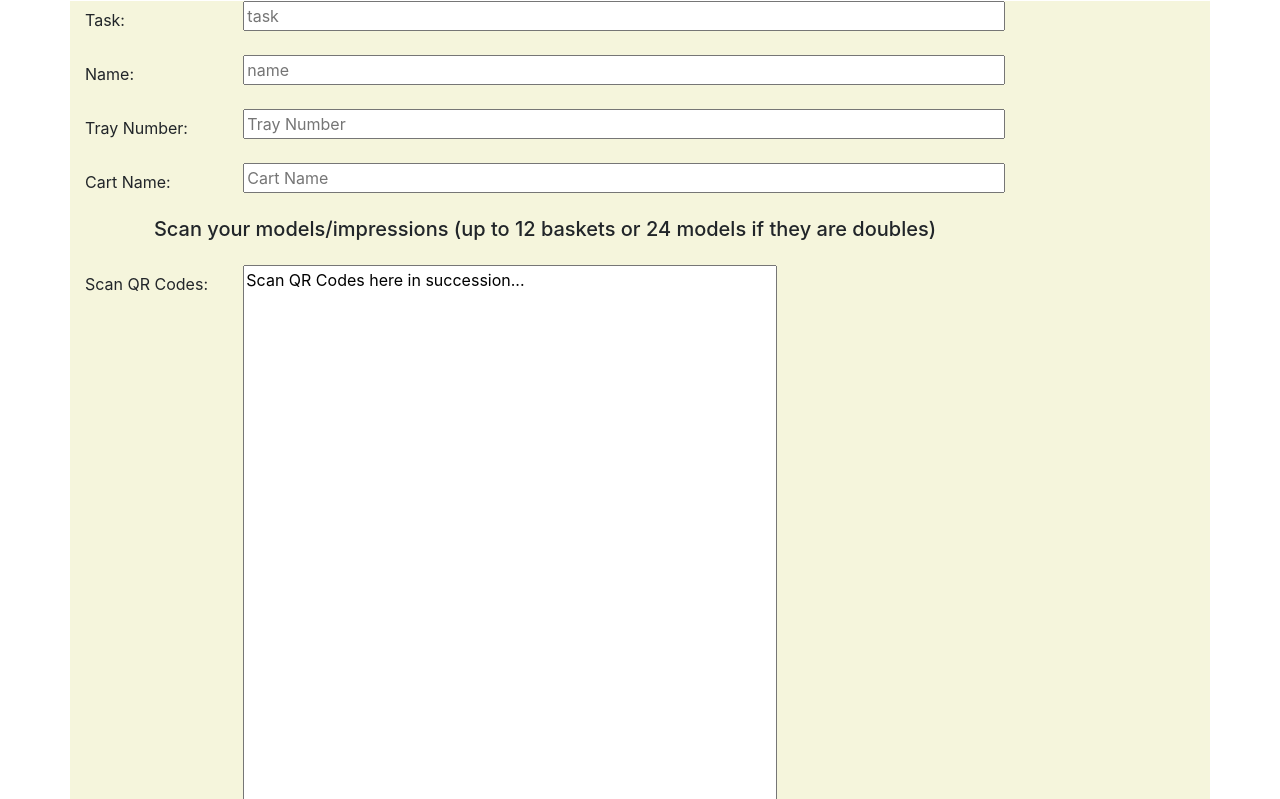
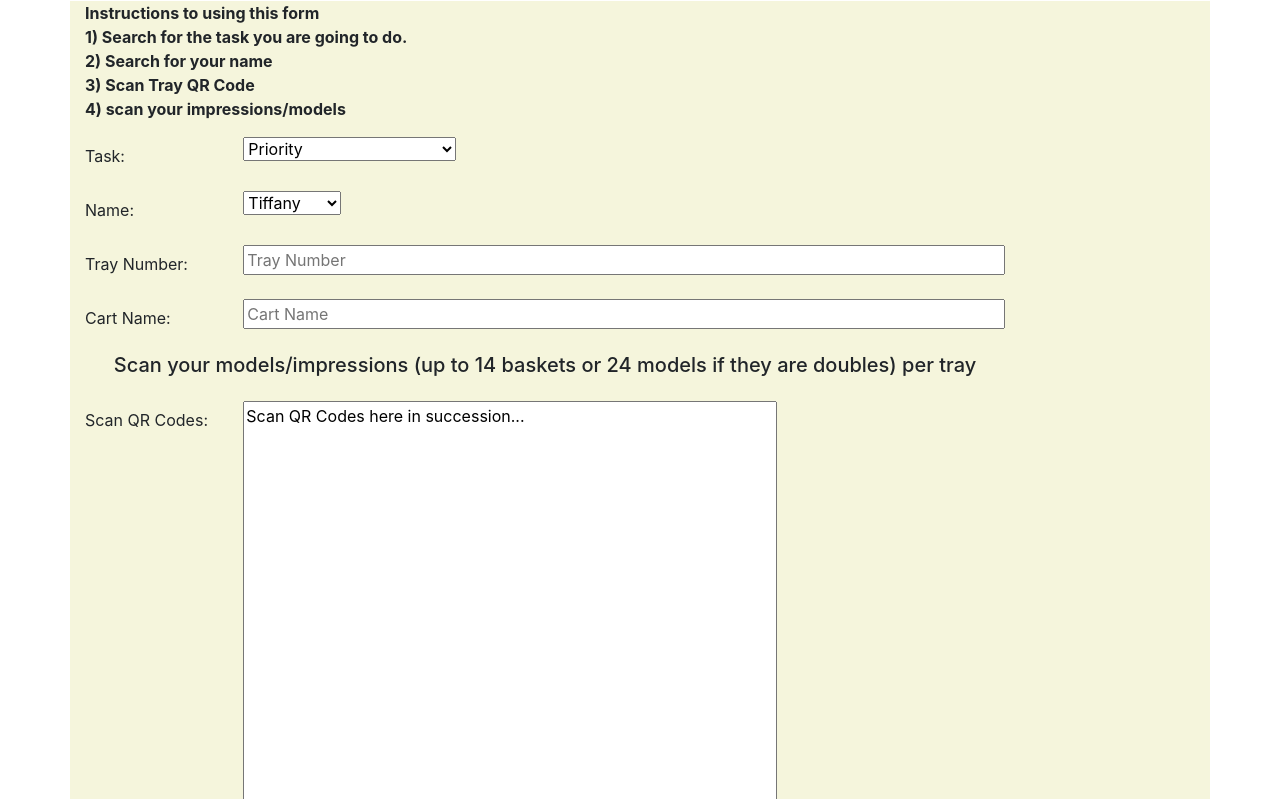
Before and after one commit to Clear-Club/form-to-gs, a website: page secondForm.html in a window 1280 px wide. Shown: the part 157-956 px from the top of the page. Drawn offline with nearby package versions, Linux system fonts and the light colour scheme.

Commit message:
finalized drop down items, added instructions to the form, but will be needing some styling to make it look nicer

```diff
--- a/css/styles.css
+++ b/css/styles.css
@@ -14,3 +14,7 @@ h5 {
     text-align: center;
     width: 100%;
 }
+
+p {
+    font-weight: bold;
+}
--- a/secondForm.html
+++ b/secondForm.html
@@ -21,24 +21,59 @@
         </nav>
 
         <!-- header -->
-        <h1>Sample Form to GS <br>Version 02</h1>
+        <h1>Tech Tracking <br>Form</h1>
 
         <!-- form -->
         <div class="container">
+
+            <p>
+                Instructions to using this form <br>
+                1) Search for the task you are going to do.<br>
+                2) Search for your name <br>
+                3) Scan Tray QR Code <br>
+                4) scan your impressions/models
+            </p>
             <div class="row row-content">
                 <div class="col-md-10">
                     <form name='submit-to-google-sheets' id='submit-to-google-sheets'>
                         <div class="form-group row">
                             <label for="task" class="col-md-2 col-form-label">Task: </label>
                             <div class="col-md-10">
-                                <input name="task" type="text" placeholder="task" required/>
+                                <select id="task" name="task" required>
+                                    <option value="Priority">Priority</option>
+                                    <option value="Tech Trimming">Tech Trimming</option>
+                                    <option value="Pouring">Pouring</option>
+                                    <option value="Breaking">Breaking</option>
+                                    <option value="Accepted Guards">Accepted Guards</option>
+                                    <option value="Repour Guard Not Made">Repour Guard Made</option>
+                                    <option value="Repour G.M.">Repour Guard NOT Made</option>
+                                </select>
                             </div>
                         </div>
 
                         <div class="form-group row">
                             <label for="name" class="col-md-2 col-form-label">Name: </label>
                             <div class="col-md-10">
-                                <input name="name" type="text" placeholder="name" required/>
+                                <select id="name" name="name" required>
+                                    <optgroup label="Techs">
+                                        <option value="Tiffany">Tiffany</option>
+                                        <option value="Cristian">Cristian</option>
+                                        <option value="Rachel">Rachel</option>
+                                        <option value="Maddie">Maddie</option>
+                                        <option value="Jakob">Jakob</option>"
+                                        <option value="Nicole">Nicole</option>
+                                        <option value="Kelly">Kelly</option>
+                                        <option value="Naomi">Naomi</option>
+                                    </optgroup>
+                                    <optgroup label="Shipping">
+                                        <option value="Ariste">Ariste</option>
+                                        <option value="Miguel">Miguel</option>
+                                        <option value="Andrea">Andrea</option>
+                                        <option value="Sofia">Sofia</option>
+                                        <option value="Ginette">Ginette</option>
+                                        <option value="Pablo">Pablo</option>
+                                    </optgroup>
+                                </select>
                             </div>
                         </div>
 
@@ -58,7 +93,7 @@
 
                         <div class="form-group row">
                             <div class="col-md-12">
-                                <h5>Scan your models/impressions (up to 12 baskets or 24 models if they are doubles)</h5>
+                                <h5>Scan your models/impressions (up to 14 baskets or 24 models if they are doubles) per tray</h5>
                             </div>
                         </div>
 
```
